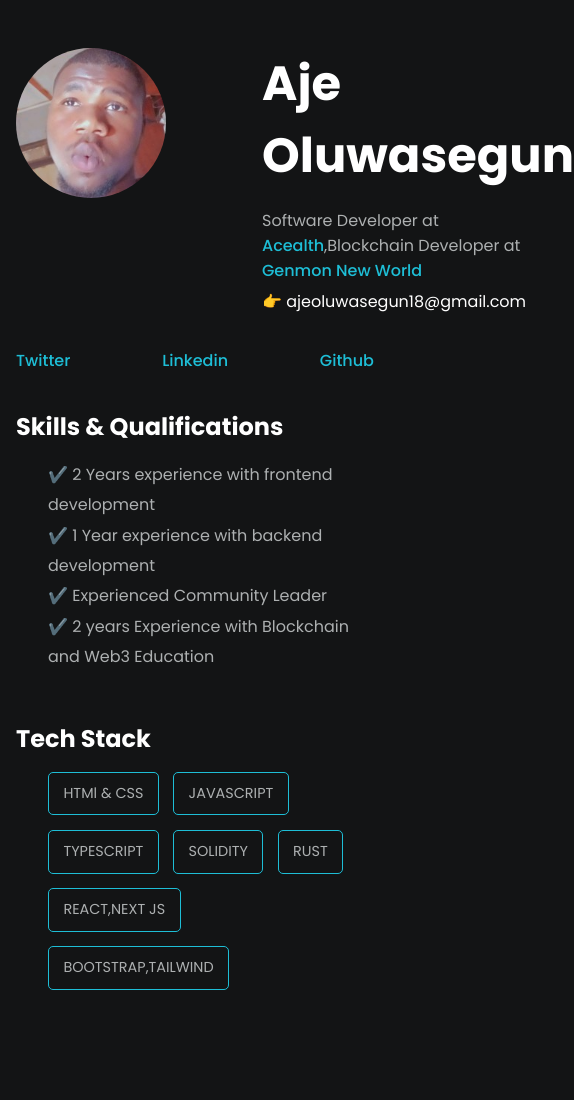
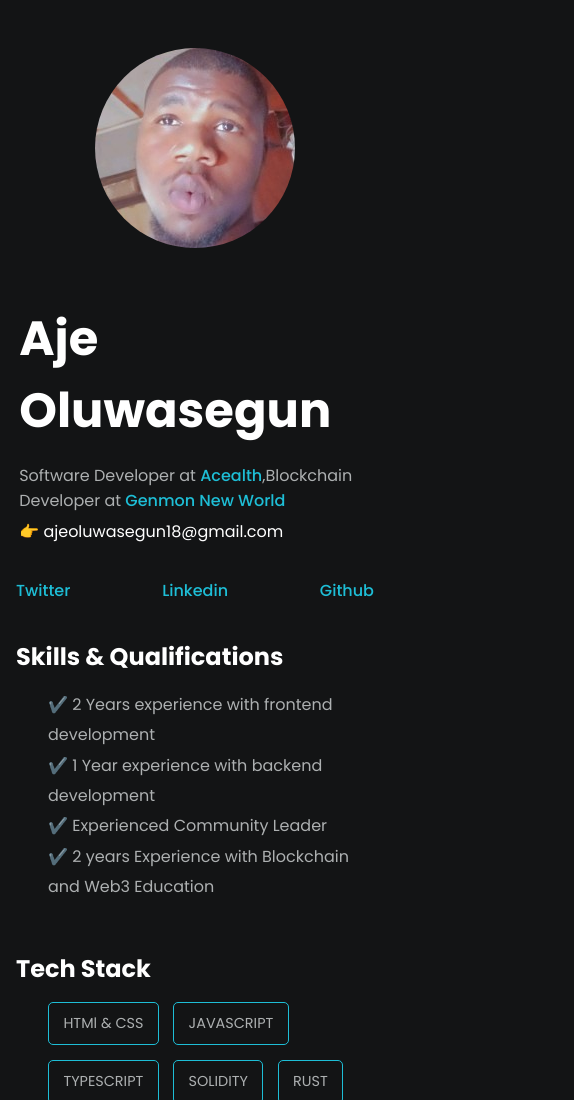
Before and after one commit to boymeetsblockchain/My-Resume, a plain HTML site: page index.html in a window 390 px wide. Shown: the top 1100 px of the page, 574 px wide, since content can reach past the window. Before the commit the page ends 1006 px from the top, so only its background shows below. Drawn offline with Linux system fonts and the light colour scheme.

Commit message:
this is my second commit .made the site responsive

```diff
--- a/style.css
+++ b/style.css
@@ -35,6 +35,7 @@ li{
   margin: 0 auto;
   padding: 1em;
  }
+
  .about{
   display:flex;
   gap:6rem;
@@ -88,3 +89,19 @@ li{
   padding: 0.5em 1em;
   align-items: center;
  }
+ @media(max-width:600px){
+  .about{
+    display:flex;
+    flex-direction: column;
+    align-items: center;
+    justify-content:center;
+  }
+  .about-img img{
+    height:200px;
+    width:200px;
+  }
+  .about-me{
+    margin-top:-3rem;
+    padding:0 0.2rem;
+  }
+}
```
